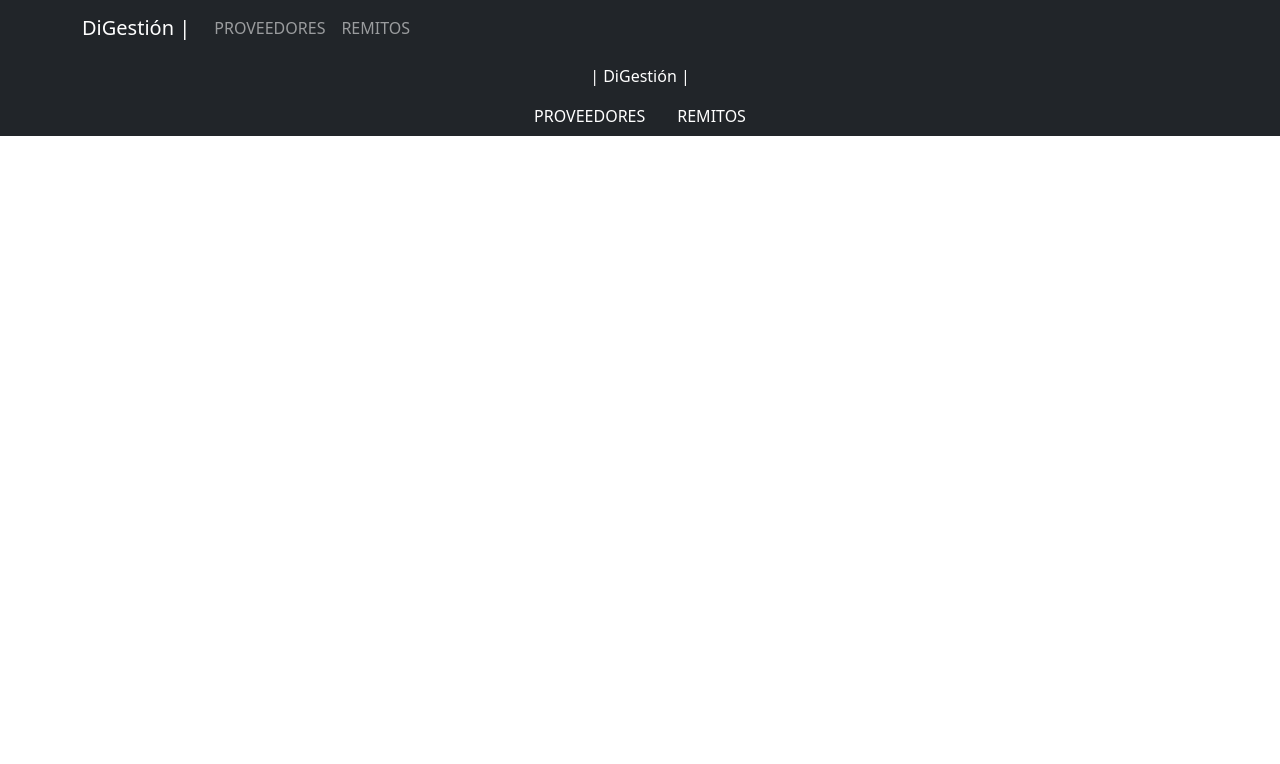
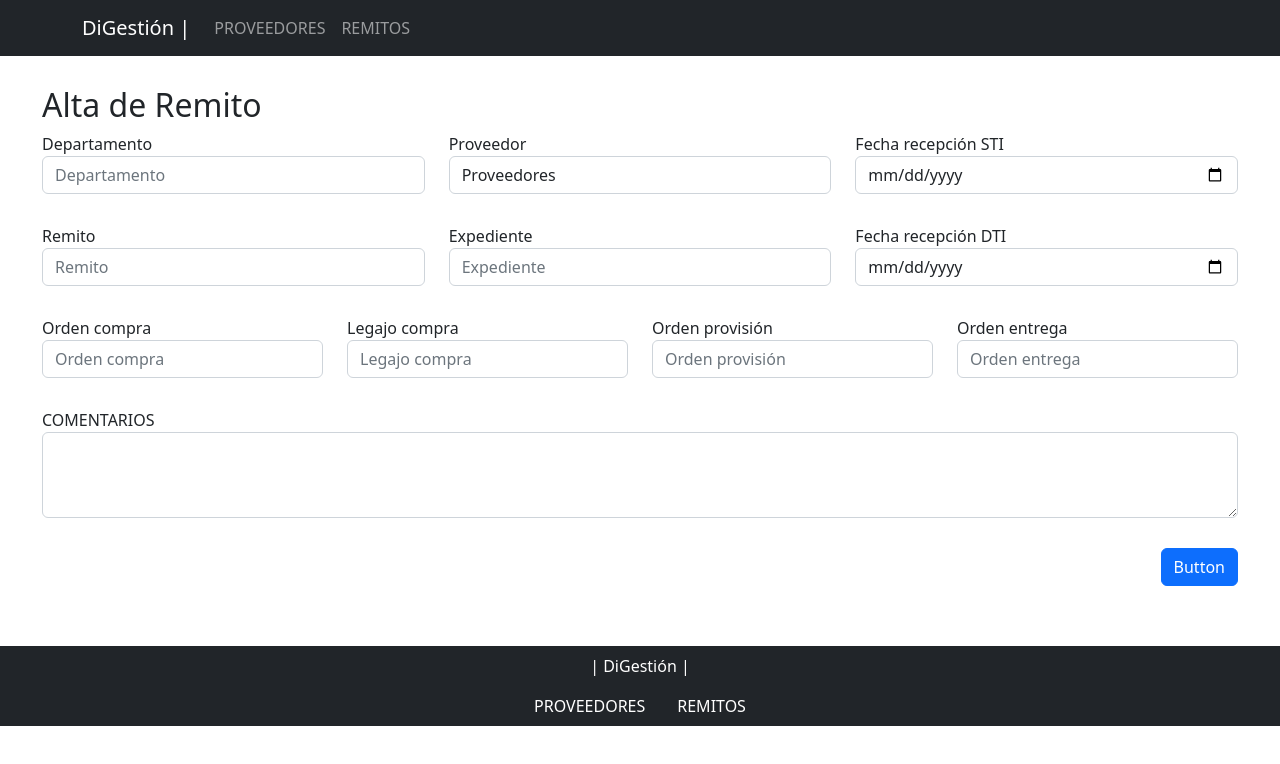
Before and after one commit to mareanovazquez/DiGestion-prueba1, a React (Vite) app: page / in a window 1280 px wide. Shown: the top 764 px of the page. Built offline with nearby package versions, Linux system fonts and the light colour scheme.

Commit message:
ajustes en el form de alta de remito

```diff
--- a/src/App.css
+++ b/src/App.css
@@ -51,8 +51,8 @@ li {
 }
 
 .altaRemito {
-  width: 80%;
-  padding-top: 30px;
+  /* width: 90%; */
+  /* padding-top: 30px; */
   padding-bottom: 30px;
   margin-left: auto;
   margin-right: auto;
--- a/src/App.jsx
+++ b/src/App.jsx
@@ -29,7 +29,7 @@ function App() {
       {/*  <LogIn /> */}
       {/* <ListProveedores /> */}
 
-     {/*  <AddRemito/> */}
+      <AddRemito/>
      {/*   <ItemListRemito /> */}
 
       {/* <ItemRemito/> */}
--- a/src/components/AddRemito/AddRemito.jsx
+++ b/src/components/AddRemito/AddRemito.jsx
@@ -4,8 +4,9 @@ export const AddRemito = () => {
 
         <>
             <div className="contenedorAltaRemito">
-                <h2 className="text-center"> Altas remitos</h2>
+
                 <div className="row altaRemito">
+                    <h2 className="text-left"> Alta de Remito</h2>
                     <div className="col">
                         <label>Departamento</label>
                         <input type="text" className="form-control" placeholder="Departamento" aria-label="Departamento" />
@@ -65,12 +66,17 @@ export const AddRemito = () => {
                 <div className="row altaRemito">
                     <div className="col">
                         <label>COMENTARIOS</label>
-                        <textarea id="comentarios" name="comentarios" rows="3" cols="100"></textarea>
+                        <textarea id="comentarios" className="form-control" name="comentarios" rows="3" cols="100"></textarea>
 
                     </div>
                 </div>
-                <div class="container contenedorBtnGuardarRemito">
-                    <button class="btn btn-danger btnGuardarRemito" >Guardar</button>
+                <div className="row altaRemito">
+                    <div class="d-grid gap-2 d-md-flex justify-content-md-end">
+                        {/* <button class="btn btn-primary me-md-2" type="button">Button</button> */}
+                        <button class="btn btn-primary" type="button">Button</button>
+                    </div>
+
+
                 </div>
             </div>
         </>
```
Also changed, not shown: 1 other file (tests, documents, lock files or other folders). Lines whose indentation alone changed are shown as unchanged.
